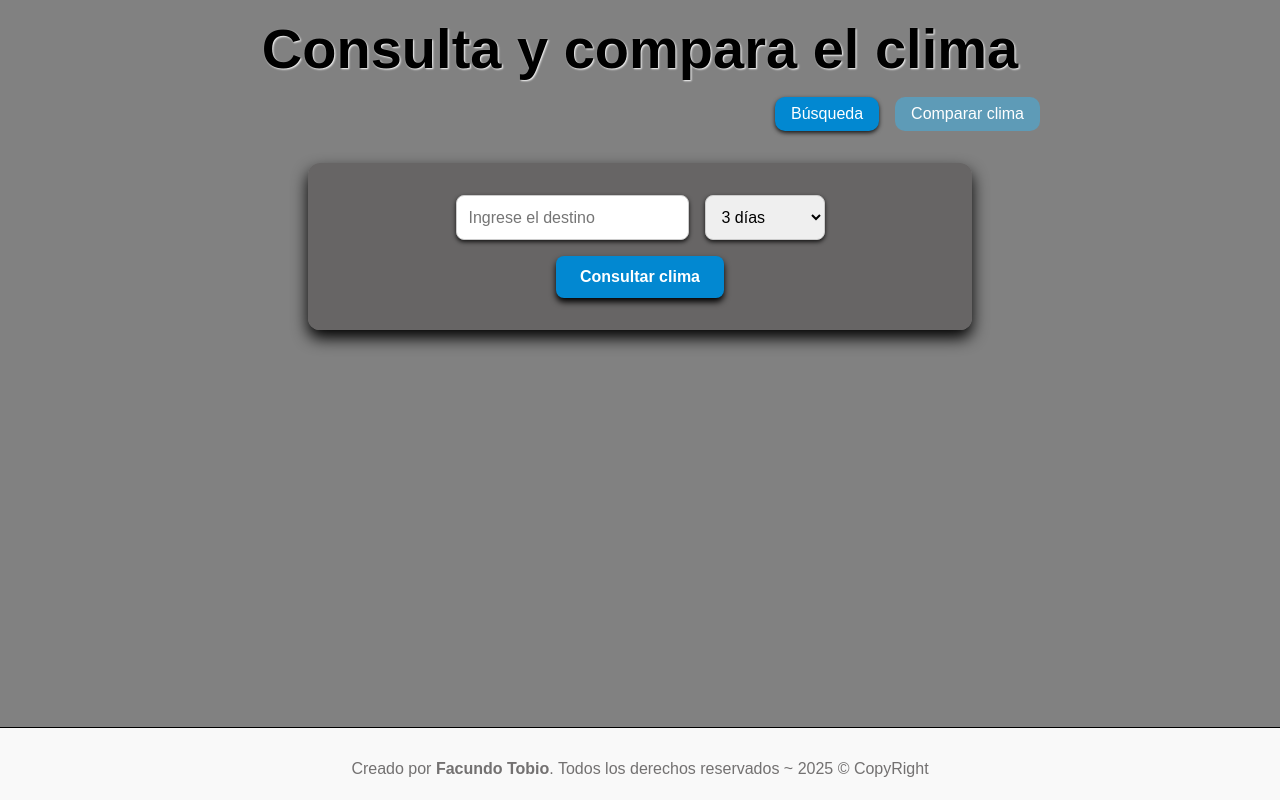
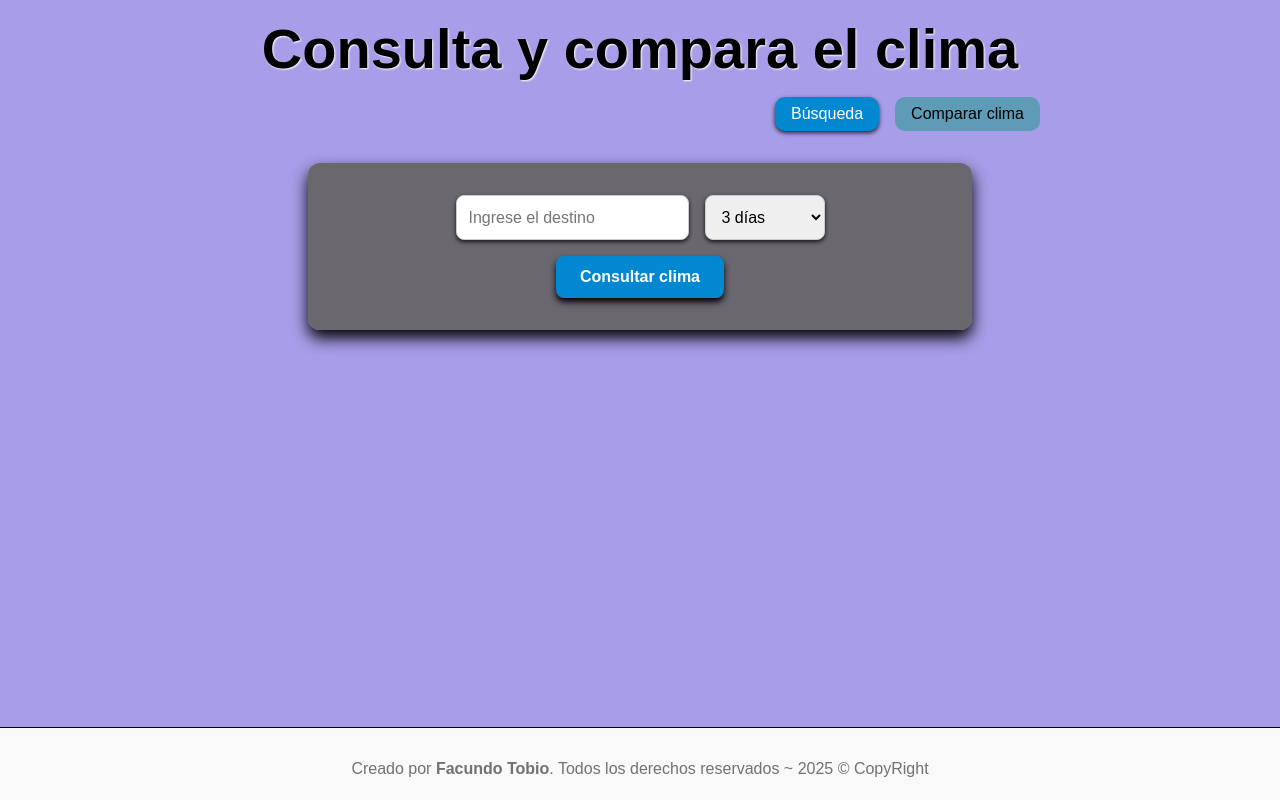
Before and after one commit to Facundotobio/clima-app-react, a React (Vite) app: page / in a window 1280 px wide. Built offline with nearby package versions, Linux system fonts and the light colour scheme.

Commit message:
feat: update styles

```diff
--- a/src/components/Buscador.jsx
+++ b/src/components/Buscador.jsx
@@ -51,7 +51,7 @@ export default function Buscador({ modo = 'simple', onBuscar }) {
         </select>
       </div>
       <button type="submit" className={styles.button}>
-        {modo === 'simple' ? 'Consultar clima' : 'Comparar Clima'}
+        {modo === 'simple' ? 'Consultar clima' : 'Comparar clima'}
       </button>
     </form>
   );
--- a/src/index.css
+++ b/src/index.css
@@ -2,6 +2,6 @@ body {
     margin: 0;
     padding: 0;
     font-family: Arial, sans-serif;
-    background-color: #818181; /* fondo suave gris-azulado */
+    background-color: #7969dca6;
     color: #333;
   }
--- a/src/styles/BuscadorClima.module.css
+++ b/src/styles/BuscadorClima.module.css
@@ -37,7 +37,7 @@
 
 .botonModo.inactivo {
   background-color: #5e9bb7;
-  color: #ffffff;
+  color: #000000;
   box-shadow: none;
 }
 
```
